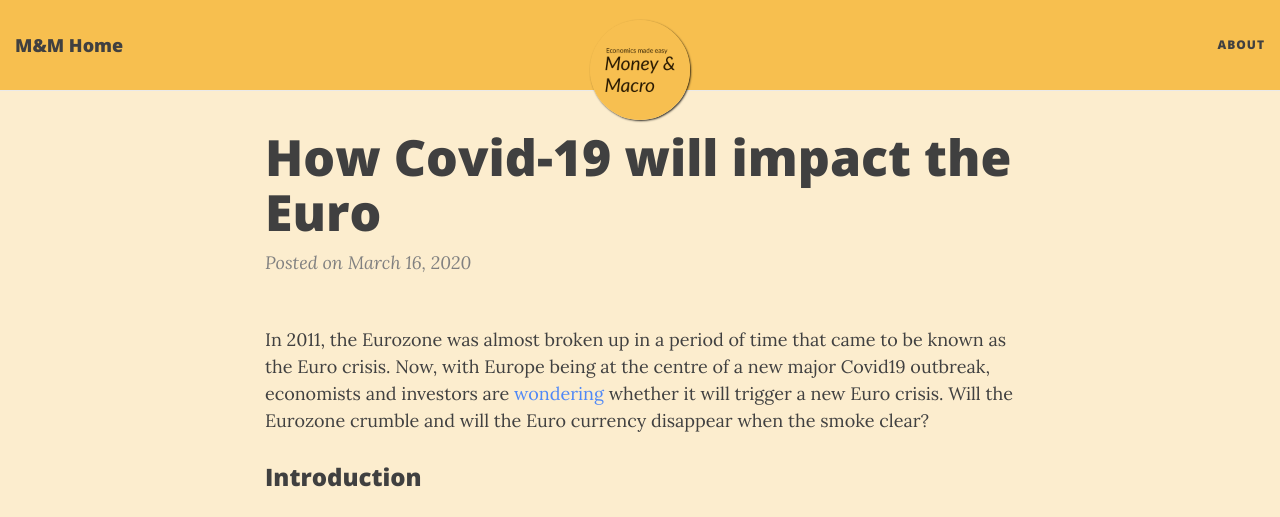
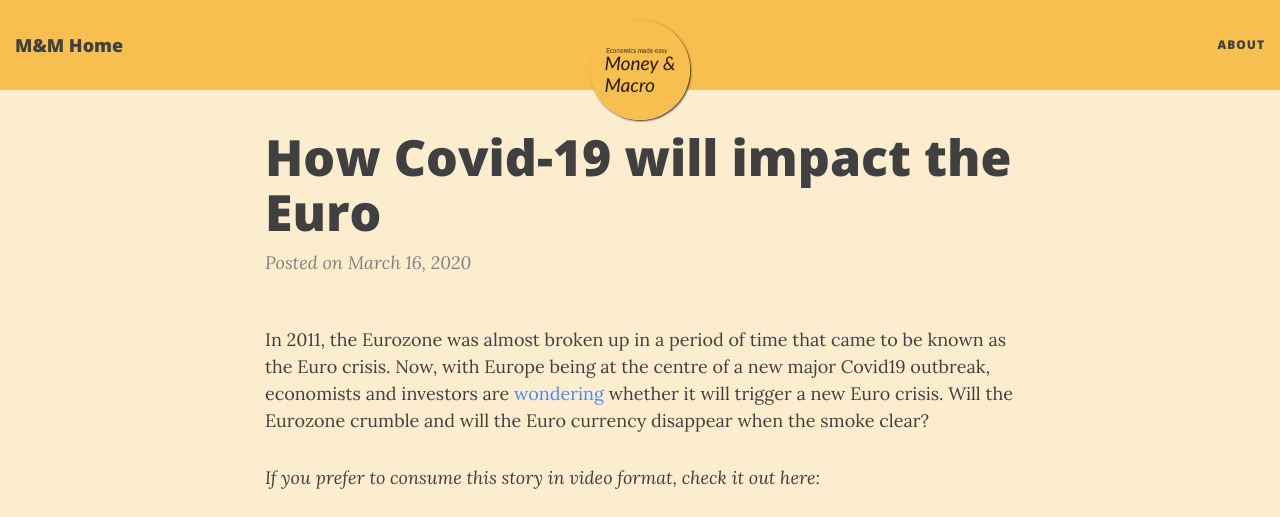
Before and after one commit to joerischasfoort/money-macro, a Jekyll site: the page built from _posts/2020-3-16-covid-19-euro-crisis.md, in a window 1280 px wide and 900 px high, cut to the strip 0-517 px from the top of the window. Built offline with Jekyll 4.4.1, drawn with Linux system fonts in a browser that asks for light colours; nearby versions of some CDN libraries; comment, search, counter and statistics services are not loaded; some of the changed text lies outside the part shown.

Commit message:
Update 2020-3-16-covid-19-euro-crisis.md

```diff
--- a/_posts/2020-3-16-covid-19-euro-crisis.md
+++ b/_posts/2020-3-16-covid-19-euro-crisis.md
@@ -3,6 +3,10 @@
 title: How Covid-19 will impact the Euro
 ---
 In 2011, the Eurozone was almost broken up in a period of time that came to be known as the Euro crisis. Now, with Europe being at the centre of a new major Covid19 outbreak, economists and investors are [wondering](https://www.ft.com/content/d8086302-6545-11ea-a6cd-df28cc3c6a68) whether it will trigger a new Euro crisis. Will the Eurozone crumble and will the Euro currency disappear when the smoke clear?
+
+*If you prefer to consume this story in video format, check it out here:*
+
+<iframe width="560" height="315" src="https://www.youtube.com/embed/k5pdHVzImsA" frameborder="0" allow="accelerometer; autoplay; encrypted-media; gyroscope; picture-in-picture" allowfullscreen></iframe>
 
 ### Introduction
 To understand why the Eurozone is at risk, we need to go back to 2012. Back then, Corona was just a Mexican beer, Greece got a massive 130 billion Euro bail-out, and David Cameron (then UK prime minister) made a [speech](https://www.bbc.com/news/av/uk-18104553/eurozone-must-make-up-or-break-up-says-pm) stating "The Eurozone is at a cross-roads. It either has to make-up or it is looking at a potential break-up."
@@ -72,10 +76,6 @@
 
 For now, I remain hopeful that the Eurozone will be able to whether the economic fallout. That being said, there are few certainties in economics. So, it is important to keep up to date. You can do so by following this blog, where I will post regular content on economics, central banking, and finance.
 
-Also, if you liked the blog, you might like the video:
-
-<iframe width="560" height="315" src="https://www.youtube.com/embed/k5pdHVzImsA" frameborder="0" allow="accelerometer; autoplay; encrypted-media; gyroscope; picture-in-picture" allowfullscreen></iframe>
-
 Also, please consider sharing this blog using the buttons below or dropping a comment. I am keen to discuss with you further about how the Eurozone will be affected by Covid-19.
 
 *Written by Joeri Schasfoort*
```
